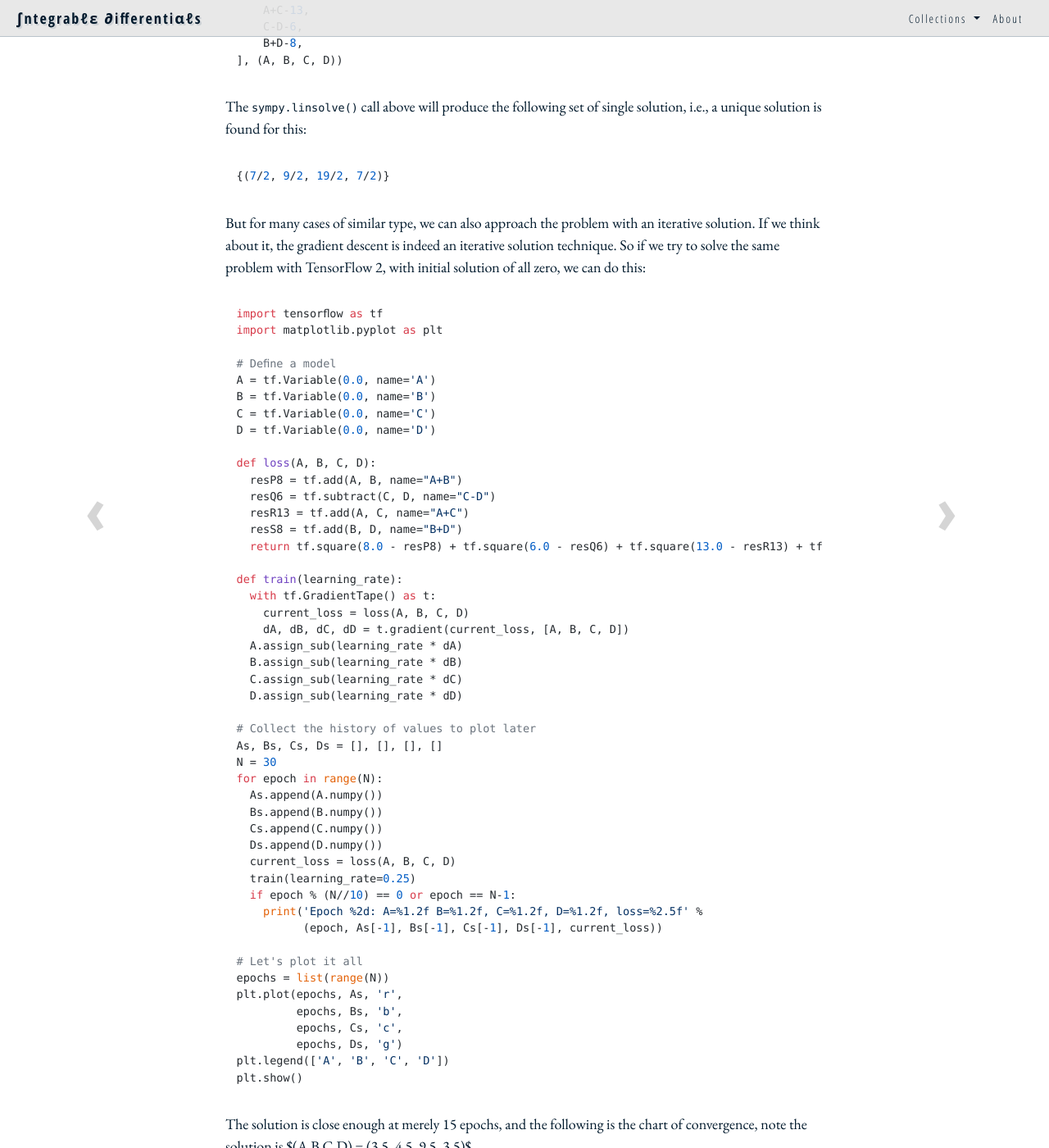
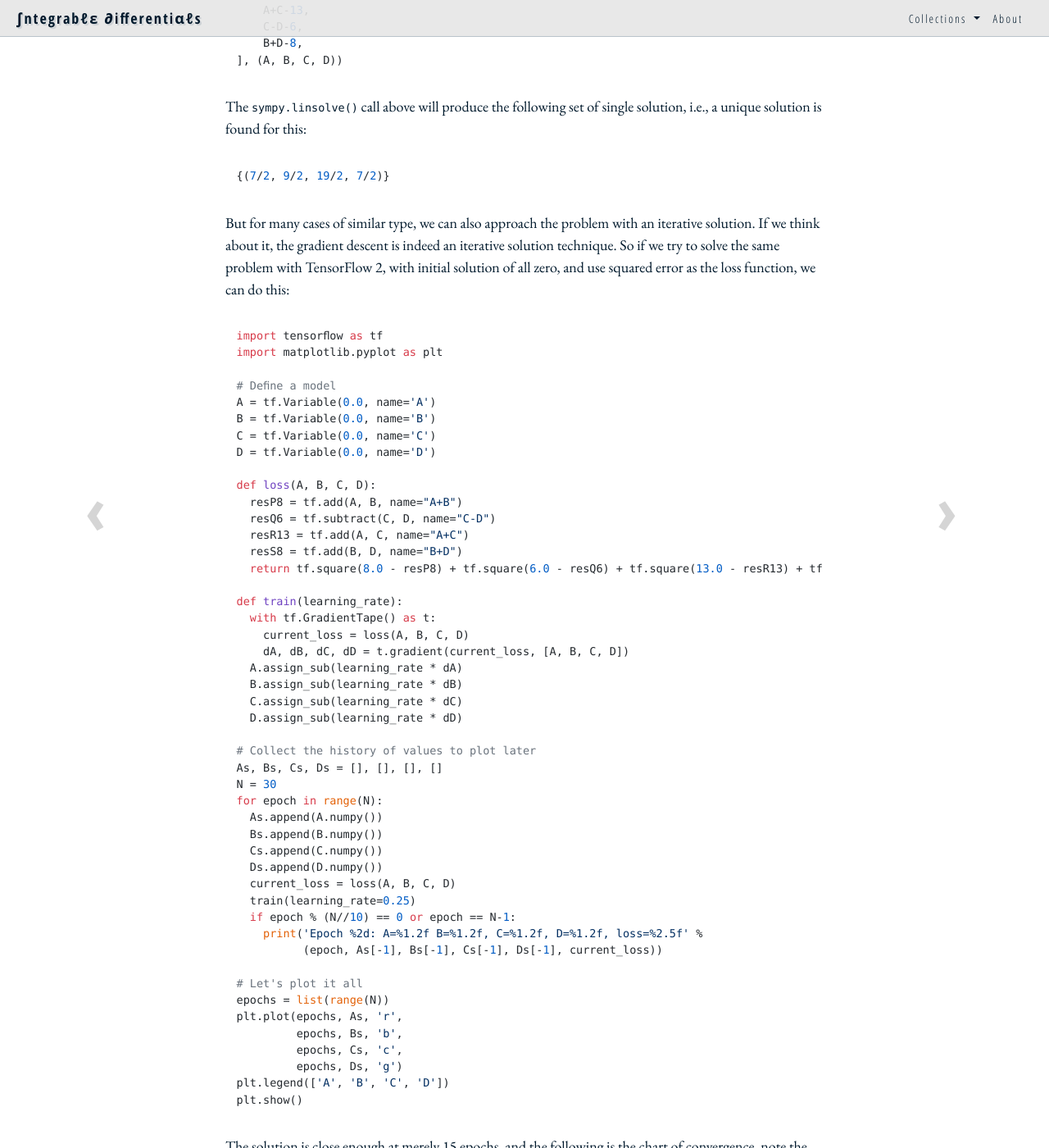
Before and after one commit to righthandabacus/righthandabacus.github.io, a Jekyll site: the page built from _posts/2020-05-30-solvingeq.markdown, in a window 1280 px wide and 1400 px high, scrolled down 701 px. Shown: the whole window at 82% size. Built offline with Jekyll 4.4.1, drawn with Linux system fonts in a browser that asks for light colours; nearby versions of some CDN libraries; some web fonts are replaced; formulas are drawn with MathJax 3; comment, search, counter and statistics services are not loaded; some of the changed text lies outside the part shown.

Commit message:
Fix latex syntax

````diff
--- a/_posts/2020-05-30-solvingeq.markdown
+++ b/_posts/2020-05-30-solvingeq.markdown
@@ -38,7 +38,8 @@ solution, i.e., a unique solution is found for this:
 But for many cases of similar type, we can also approach the problem with an
 iterative solution. If we think about it, the gradient descent is indeed an
 iterative solution technique. So if we try to solve the same problem with
-TensorFlow 2, with initial solution of all zero, we can do this:
+TensorFlow 2, with initial solution of all zero, and use squared error as the
+loss function, we can do this:
 
 ```python
 import tensorflow as tf
@@ -91,7 +92,7 @@ plt.show()
 ```
 
 The solution is close enough at merely 15 epochs, and the following is the
-chart of convergence, note the solution is $(A,B,C,D) = (3.5, 4.5, 9.5, 3.5)$
+chart of convergence, note the solution is $$(A,B,C,D) = (3.5, 4.5, 9.5, 3.5)$$
 
 ![](/img/solvingeq-tf2.png)
 
@@ -160,4 +161,4 @@ plt.show()
 The following shows the rate of convergence. I would say there is no obvious
 difference from that of TensorFlow.
 
-![](img/solvingeq-torch.png)
+![](/img/solvingeq-torch.png)
````
